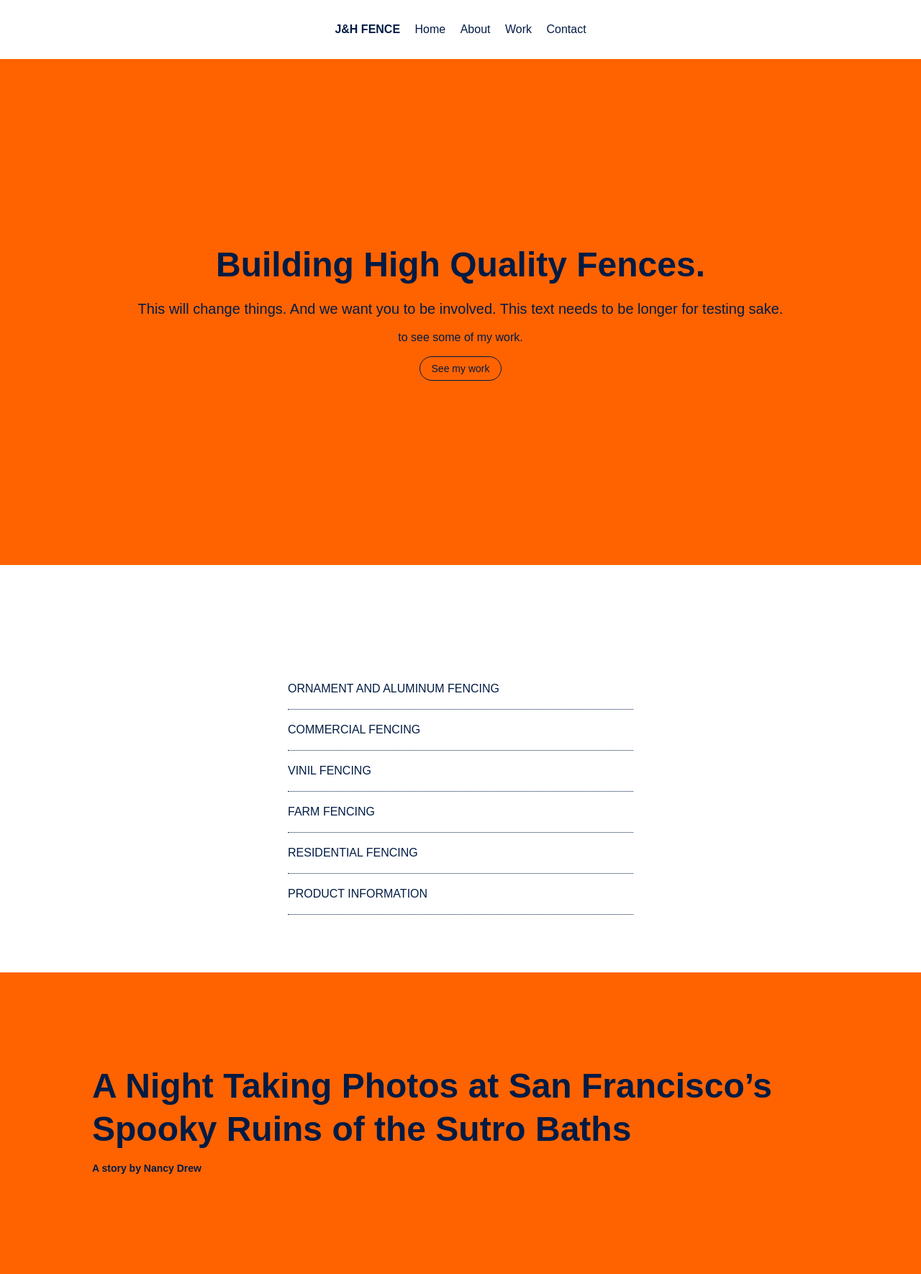
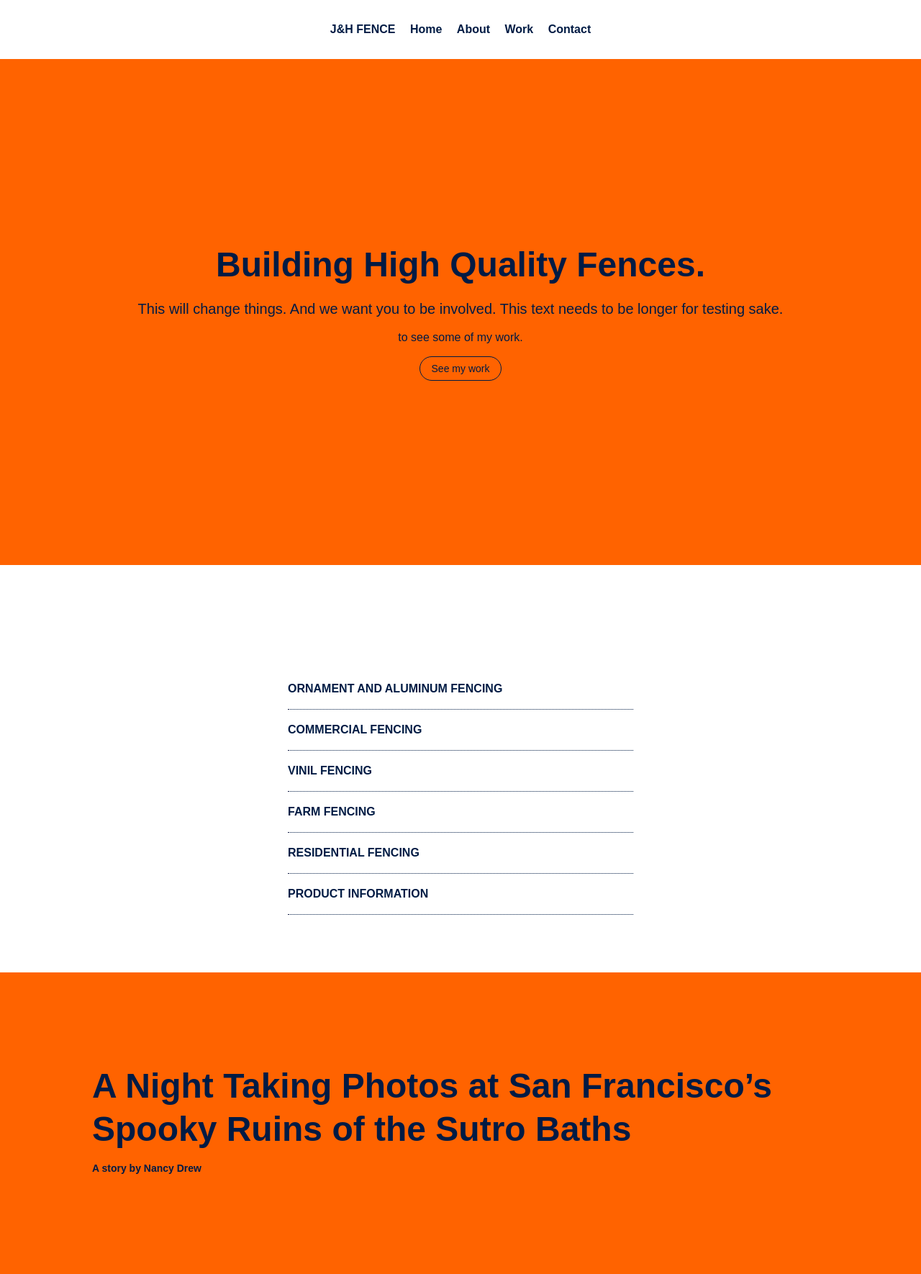
Before and after one commit to wilton-cruz/supreme-happiness, a Flask app: page / in a window 1280 px wide. Shown: the top 1770 px of the page at 72% size. Run offline with Flask 2, Linux system fonts and the light colour scheme; some libraries are stand-ins or nearby versions.

Commit message:
last changes

```diff
--- a/templates/index.html
+++ b/templates/index.html
@@ -3,7 +3,7 @@
 
 {% block content %}
 <article class="navy mw10 ph3 tc pv4 pv7-l pv6-ns bg-orange mb5">
-  <h1 class="avenir center mw8-ns fw1 fw4-ns fw9-l f-headline-l f1 f1-l lh-title mt0 mb3">Building High Quality Fences.
+  <h1 class="avenir center mw8-ns fw4 fw9-l f-headline-l f1 f1-l lh-title mt0 mb3">Building High Quality Fences.
   </h1>
   <h2 class="fw4 f4 lh-copy mt0 mb3">
     This will change things. And we want you to be involved. This text needs to
@@ -20,7 +20,7 @@
   </div>
 </article>
 
-<div class="pa3 pa5-ns">
+<div class="b pa3 pa5-ns">
     <ul class="list pl0 measure center">
       <li class="lh-copy pv3 ba bl-0 bt-0 br-0 b--dotted b--navy bg-animate grow hover-bg-near-white"><a href="#" class="navy ttu f4 f5-l no-underline">Ornament and aluminum Fencing</a></li>
       <li class="lh-copy pv3 ba bl-0 bt-0 br-0 b--dotted b--navy bg-animate grow hover-bg-near-white"><a href="#" class="navy ttu f4 f5-l no-underline">commercial fencing</a></li>
@@ -33,7 +33,7 @@
 
 <section class="bg-orange pt4 pb4 pt6-l pb6-l dt w-100">
   <div class="dtc v-mid cover ph3 ph3-m ph4-ns">
-    <h1 class="navy mw8-ns center fw1 fw9-l f-headline f2 f1-l lh-title mt0 mb3 mesure">A Night Taking Photos at San Francisco’s Spooky Ruins of the Sutro Baths</h1>
+    <h1 class="navy mw8-ns center fw4 fw9-l f-headline f2 f1-l lh-title mt0 mb3 mesure">A Night Taking Photos at San Francisco’s Spooky Ruins of the Sutro Baths</h1>
     <h2 class="navy f6 fw6 black mw8-ns center">A story by Nancy Drew</h2>
   </div>
 </section>
--- a/templates/layout.html
+++ b/templates/layout.html
@@ -7,7 +7,7 @@
   {% endblock %}
 </head>
 
-<nav class="avenir mw10 tc pa3 pa4-ns">
+<nav class="b avenir mw10 tc pa3 pa4-ns">
 {% block nav %}
   <a class="link dim navy b f6 f5-ns dib mr3" href="{{ url_for('index')}}" title="Home">J&H FENCE</a>
   <a class="link dim navy    f6 f5-ns dib mr3" href="{{ url_for('index')}}" title="Home">Home</a>
```
